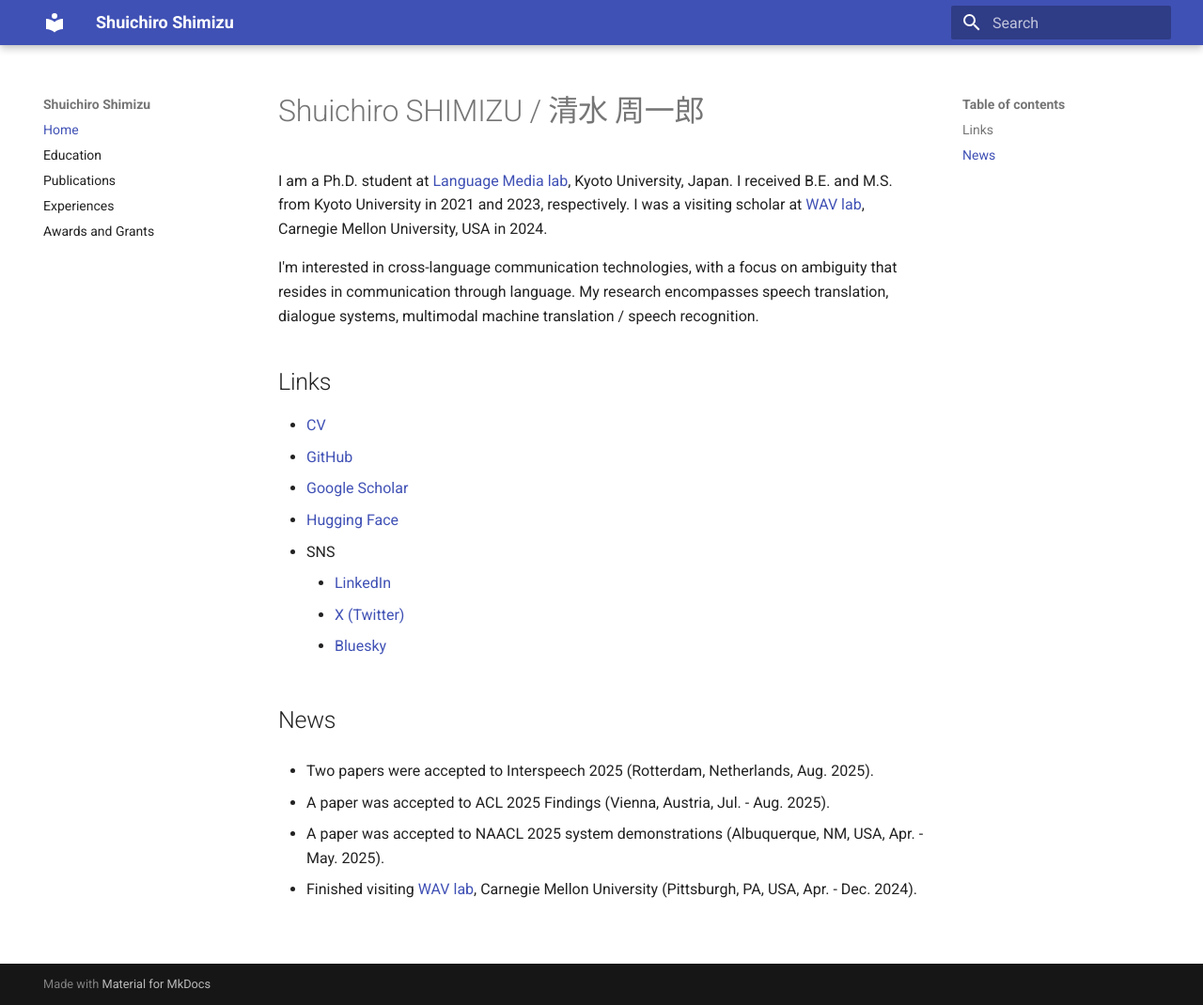
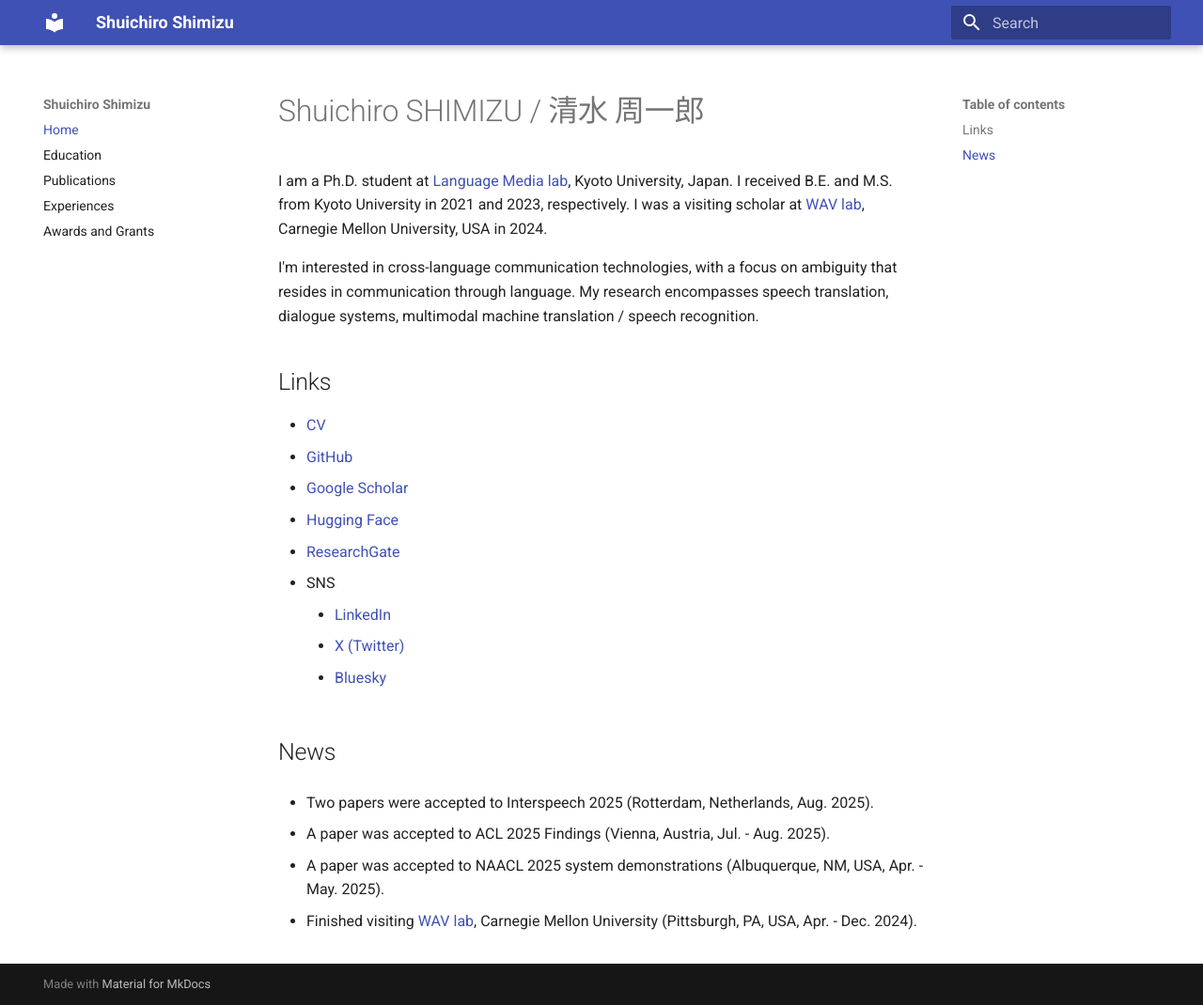
Before and after one commit to cromz22/cromz22.github.io, an MkDocs documentation site: the page built from docs/index.md, in a window 1280 px wide and 1070 px high. Shown: the whole window at 94% size. Built offline with MkDocs 1.6.1 and Material for MkDocs 9.7.7, drawn with Linux system fonts in a browser that asks for light colours.

Commit message:
add link

```diff
--- a/docs/index.md
+++ b/docs/index.md
@@ -13,6 +13,7 @@ My research encompasses speech translation, dialogue systems, multimodal machine
 - [GitHub](https://github.com/cromz22)
 - [Google Scholar](https://scholar.google.com/citations?user=_YhqXyUAAAAJ)
 - [Hugging Face](https://huggingface.co/cromz22)
+- [ResearchGate](https://www.researchgate.net/profile/Shuichiro-Shimizu-2)
 - SNS
     - [LinkedIn](https://www.linkedin.com/in/shuichiro-shimizu-68666b232/)
     - [X (Twitter)](https://twitter.com/cromz22)
```
